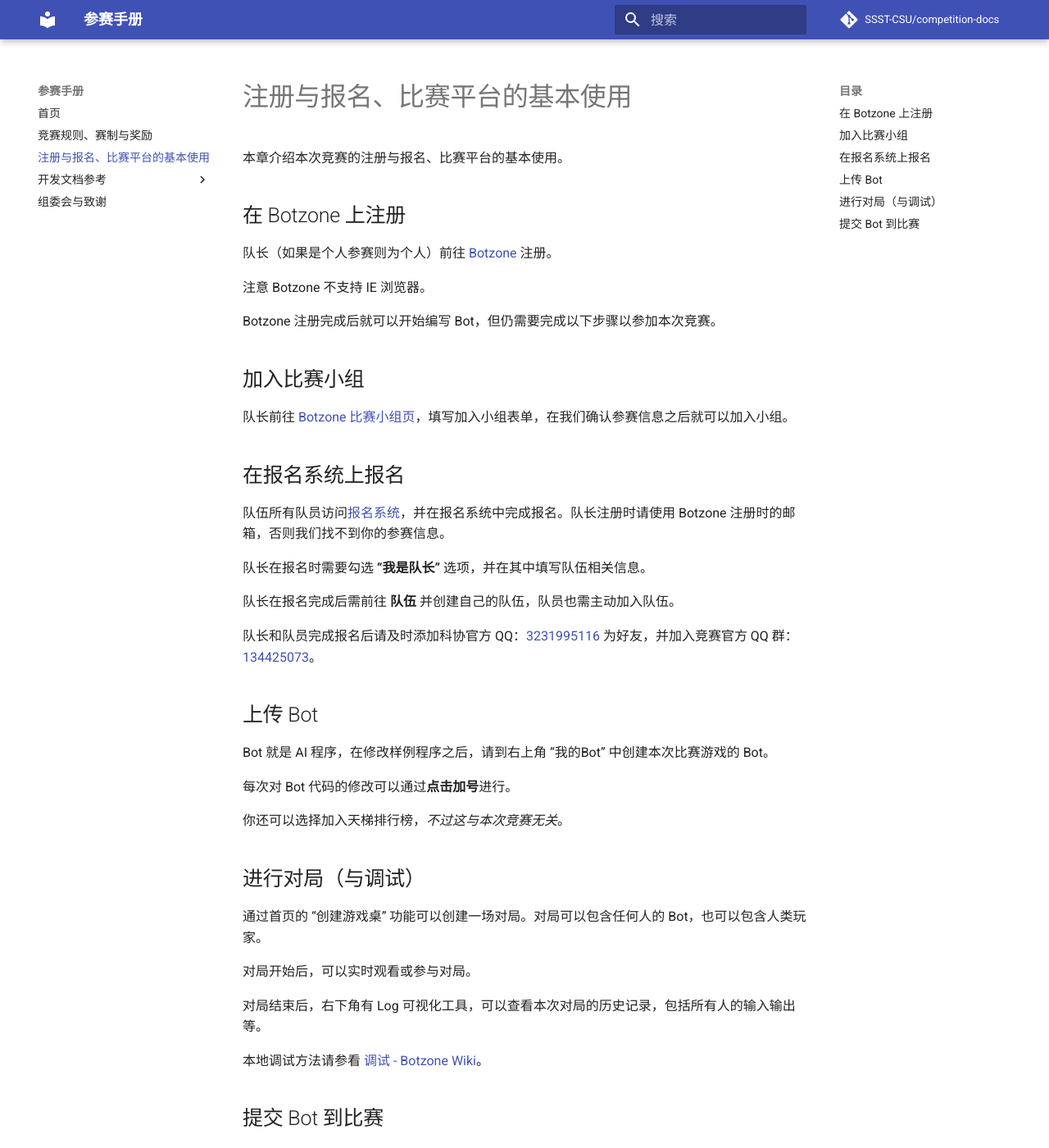
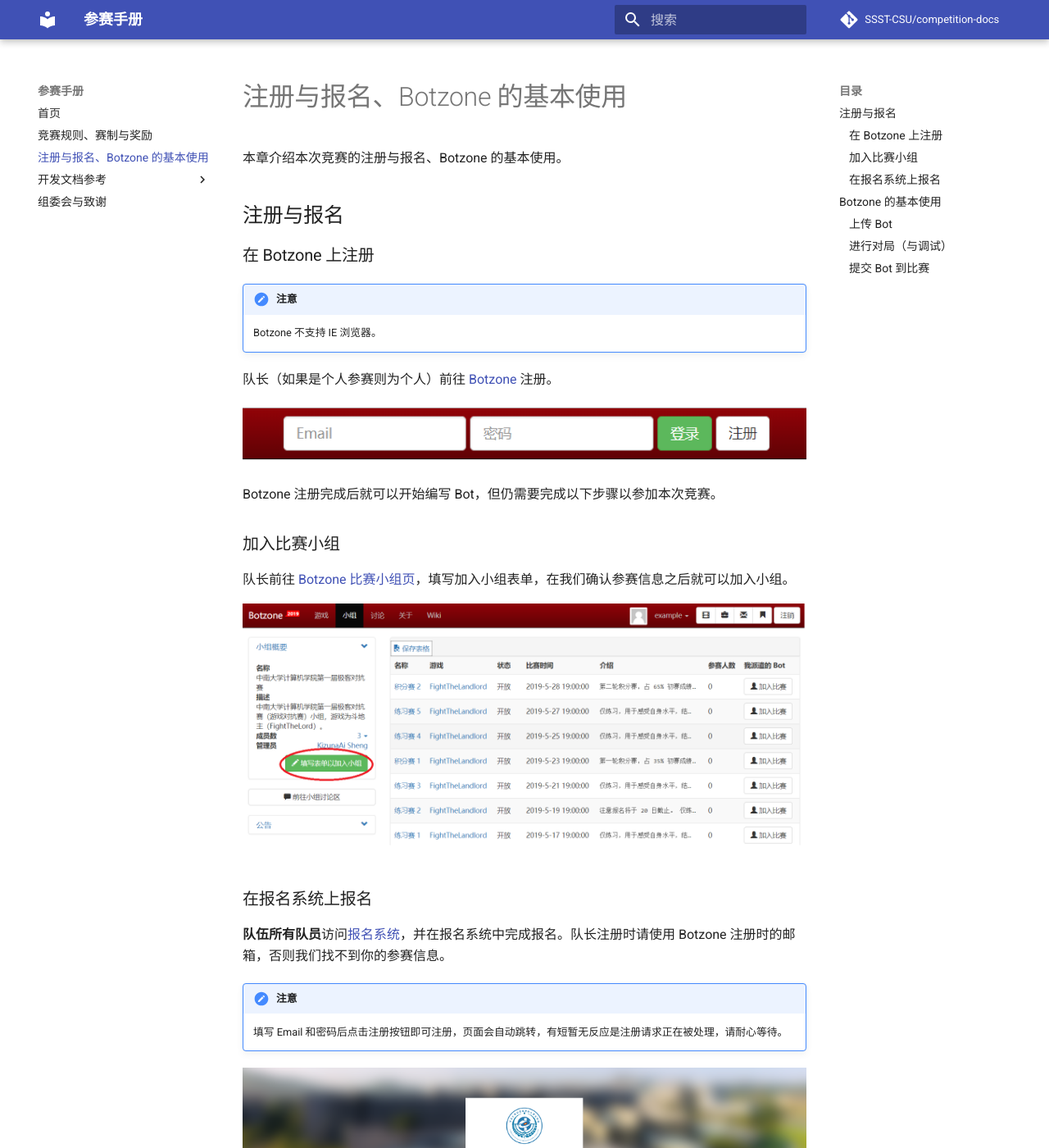
Before and after one commit to SSST-CSU/competition-docs, an MkDocs documentation site: the page built from docs/tutorial.md, in a window 1280 px wide and 1400 px high. Shown: the whole window at 82% size. Built offline with MkDocs 1.6.1 and Material for MkDocs 9.7.7, drawn with Linux system fonts in a browser that asks for light colours; comment, search, counter and statistics services are not loaded; some of the changed text lies outside the part shown.

Commit message:
update docs

```diff
--- a/docs/member.md
+++ b/docs/member.md
@@ -8,7 +8,7 @@
 
 | 姓名 | 分工 | 联系方式 |
 | ---- | ---- | ------- |
-| 肖子晋 | 竞赛整体管理 | [xiaozijin@uast.club](mailto:xiaozijin@uast.club) |
+| 肖子晋 | 竞赛整体管理，参赛手册 | [xiaozijin@uast.club](mailto:xiaozijin@uast.club) |
 | 黎梓晟 | 赛务，选手管理 | [lizisheng@uast.club](mailto:lizisheng@uast.club) |
 | 杨程 | 赛务协调 | [yangcheng@uast.club](mailto:yangcheng@uast.club) |
 | 张晗笑 | 外联，教师合作 | [zhanghanxiao@uast.club](mailto:zhanghanxiao@uast.club) |
--- a/docs/tutorial.md
+++ b/docs/tutorial.md
@@ -1,38 +1,65 @@
-# 注册与报名、比赛平台的基本使用
+# 注册与报名、Botzone 的基本使用
 
-本章介绍本次竞赛的注册与报名、比赛平台的基本使用。
+本章介绍本次竞赛的注册与报名、Botzone 的基本使用。
 
-## 在 Botzone 上注册
+## 注册与报名
+
+### 在 Botzone 上注册
+
+!!! 注意
+    Botzone 不支持 IE 浏览器。
 
 队长（如果是个人参赛则为个人）前往 [Botzone](https://www.botzone.org.cn) 注册。
 
-注意 Botzone 不支持 IE 浏览器。
+![img1](assets/1.png)
 
 Botzone 注册完成后就可以开始编写 Bot，但仍需要完成以下步骤以参加本次竞赛。
 
-## 加入比赛小组
+### 加入比赛小组
 
 队长前往 [Botzone 比赛小组页](https://www.botzone.org.cn/group/5cc64d7275e55951524c4105)，填写加入小组表单，在我们确认参赛信息之后就可以加入小组。
 
-## 在报名系统上报名
+![img2](assets/2.png)
 
-队伍所有队员访问[报名系统](https://gaming.jxpxxzj.cn:2825)，并在报名系统中完成报名。队长注册时请使用 Botzone 注册时的邮箱，否则我们找不到你的参赛信息。
+### 在报名系统上报名
+
+**队伍所有队员**访问[报名系统](https://gaming.jxpxxzj.cn:2825)，并在报名系统中完成报名。队长注册时请使用 Botzone 注册时的邮箱，否则我们找不到你的参赛信息。
+
+!!! 注意
+    填写 Email 和密码后点击注册按钮即可注册，页面会自动跳转，有短暂无反应是注册请求正在被处理，请耐心等待。
+
+![img3](assets/3.png)
+
+![img4](assets/4.png)
+
+!!! 注意
+    如果没有收到邮件，请检查一下是否在垃圾邮箱内。
+
+![img5](assets/5.png)
 
 队长在报名时需要勾选 **“我是队长”** 选项，并在其中填写队伍相关信息。
 
 队长在报名完成后需前往 **队伍** 并创建自己的队伍，队员也需主动加入队伍。
 
+![img6](assets/6.png)
+
 队长和队员完成报名后请及时添加科协官方 QQ：[3231995116](https://user.qzone.qq.com/3231995116) 为好友，并加入竞赛官方 QQ 群：[134425073](https://shang.qq.com/wpa/qunwpa?idkey=d7ae4755243fa1023a74be8592c1e9044e725cc0792a35701691c7c03ddffa7e)。
 
-## 上传 Bot
+## Botzone 的基本使用
 
-Bot 就是 AI 程序，在修改样例程序之后，请到右上角 “我的Bot” 中创建本次比赛游戏的 Bot。
+### 上传 Bot
 
-每次对 Bot 代码的修改可以通过**点击加号**进行。
+Bot 就是 AI 程序，在修改样例程序之后，请到右上角 “我的 Bot” 中创建本次比赛游戏的 Bot。
+
+![img10](assets/10.png)
+
+每次对 Bot 代码的修改可以通过点击加号进行。
+
+![img11](assets/11.png)
 
 你还可以选择加入天梯排行榜，*不过这与本次竞赛无关*。
 
-## 进行对局（与调试）
+### 进行对局（与调试）
 
 通过首页的 “创建游戏桌” 功能可以创建一场对局。对局可以包含任何人的 Bot，也可以包含人类玩家。
 
@@ -40,12 +67,17 @@ Bot 就是 AI 程序，在修改样例程序之后，请到右上角 “我的Bo
 
 对局结束后，右下角有 Log 可视化工具，可以查看本次对局的历史记录，包括所有人的输入输出等。
 
-本地调试方法请参看 [调试 - Botzone Wiki](http://wiki.botzone.org.cn/index.php?title=%E8%B0%83%E8%AF%95)。
+本地调试方法请参阅 [调试 - Botzone Wiki](http://wiki.botzone.org.cn/index.php?title=%E8%B0%83%E8%AF%95)。
 
-## 提交 Bot 到比赛
+### 提交 Bot 到比赛
+
+!!! 注意
+    只有队长可以进行此操作。
 
 在本次比赛的小组页面点击对应比赛右侧的加入按钮，选择参赛的 Bot。
 
-只有队长可以进行此操作。
+![img7](assets/7.png)
+
+![img8](assets/8.png)
 
 比赛开始前可以任意修改参赛的 Bot 的版本，甚至退出比赛。
--- a/mkdocs.yml
+++ b/mkdocs.yml
@@ -19,7 +19,7 @@ markdown_extensions:
 nav:
   - '首页': 'index.md'
   - '竞赛规则、赛制与奖励': 'competition.md'
-  - '注册与报名、比赛平台的基本使用': 'tutorial.md'
+  - '注册与报名、Botzone 的基本使用': 'tutorial.md'
   - '开发文档参考':
     - '游戏规则': 'dev/rule.md'
     - '游戏交互方式': 'dev/interaction.md'
```
Also changed, not shown: docs/index.md (+3 -3 lines), docs/assets/1.png (added), docs/assets/10.png (added), docs/assets/11.png (added), docs/assets/2.png (added), docs/assets/3.png (added), docs/assets/4.png (added), docs/assets/5.png (added), docs/assets/6.png (added), docs/assets/7.png (added), docs/assets/8.png (added).
